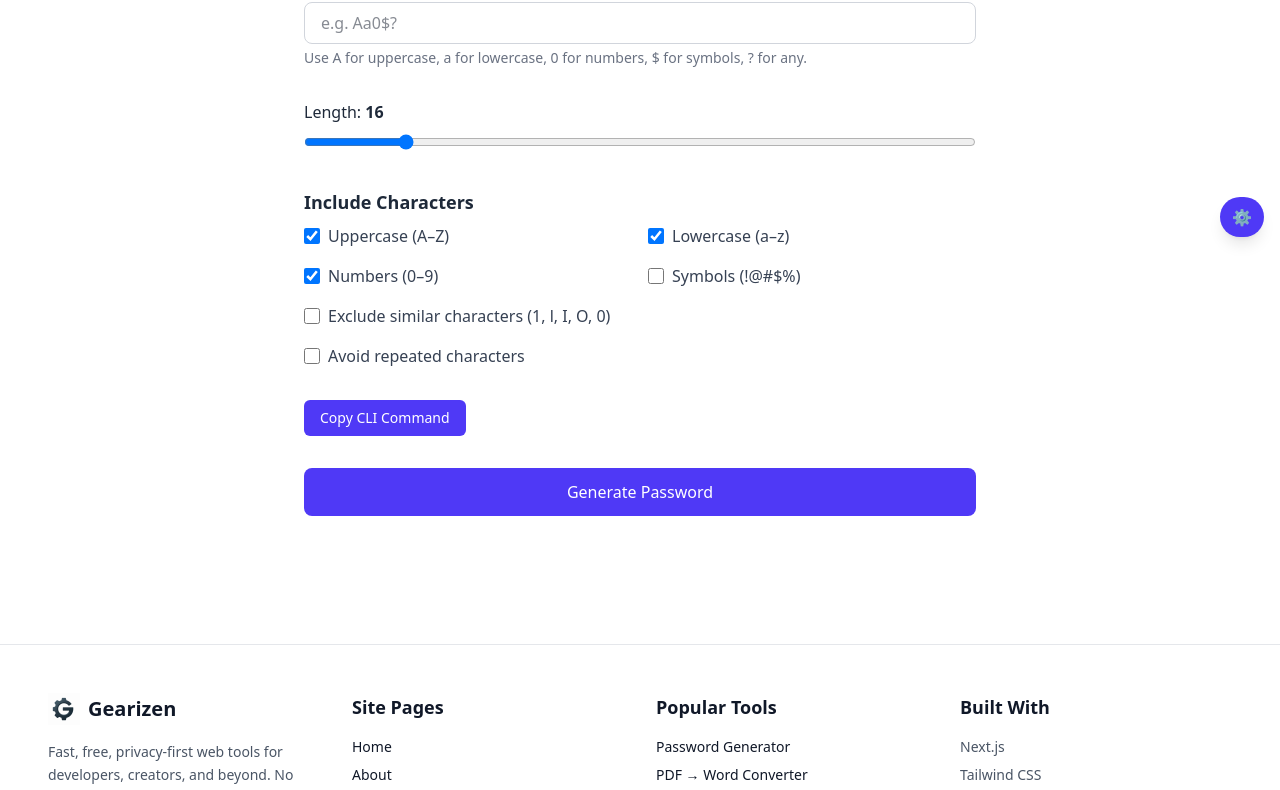
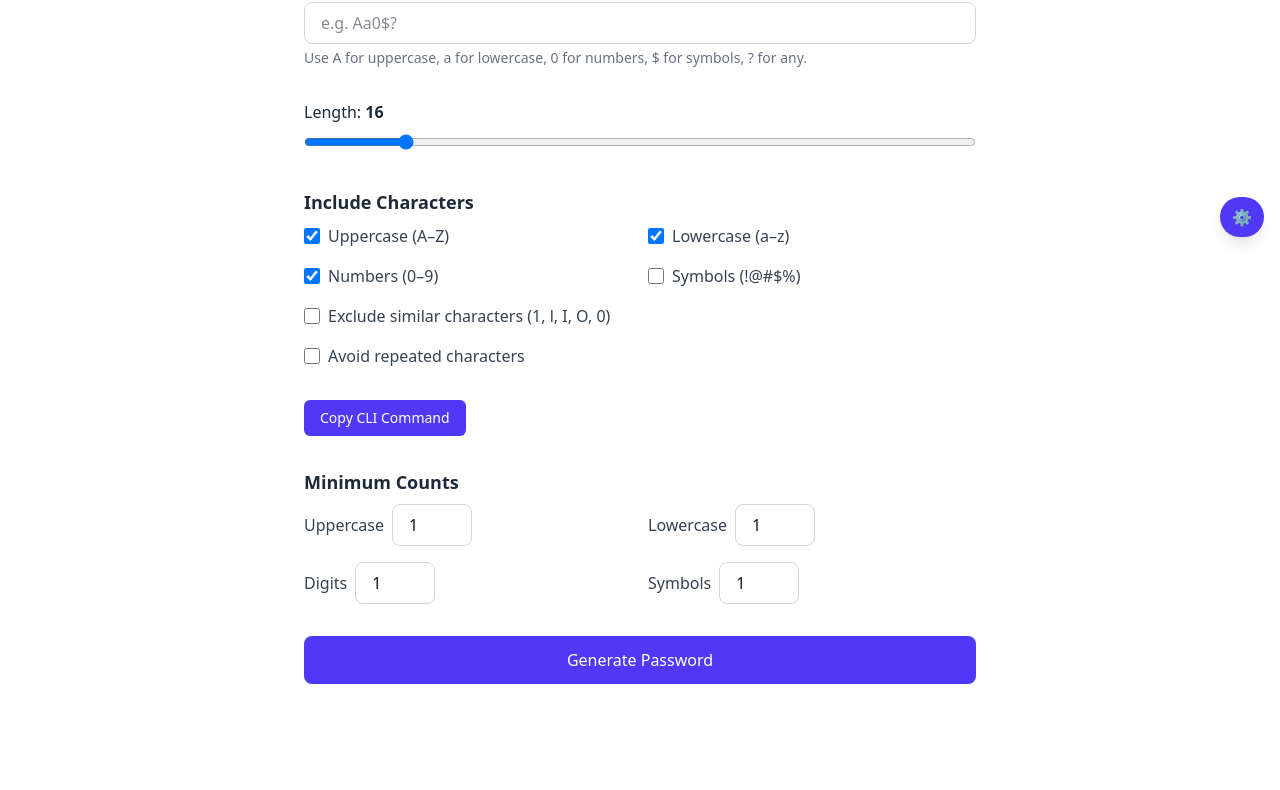
Before and after one commit to tahir-ozcan/gearizen, a Next.js app: page /tools/password-generator in a window 1280 px wide. Shown: the part 547-1337 px from the top of the page. Built offline with nearby package versions, Linux system fonts and the light colour scheme.

Commit message:
Enhance password generator

```diff
--- a/app/tools/password-generator/password-generator-client.tsx
+++ b/app/tools/password-generator/password-generator-client.tsx
@@ -15,6 +15,10 @@ export default function PasswordGeneratorClient() {
   const [excludeSimilar, setExcludeSimilar] = useState(false);
   const [pattern, setPattern] = useState("");
   const [avoidRepeats, setAvoidRepeats] = useState(false);
+  const [minUpper, setMinUpper] = useState(1);
+  const [minLower, setMinLower] = useState(1);
+  const [minDigits, setMinDigits] = useState(1);
+  const [minSymbols, setMinSymbols] = useState(1);
   const [password, setPassword] = useState("");
   const [copied, setCopied] = useState(false);
 
@@ -28,6 +32,10 @@ export default function PasswordGeneratorClient() {
       excludeSimilar,
       pattern: pattern || undefined,
       avoidRepeats,
+      minUpper: useUpper ? minUpper : undefined,
+      minLower: useLower ? minLower : undefined,
+      minDigits: useDigits ? minDigits : undefined,
+      minSymbols: useSymbols ? minSymbols : undefined,
     });
     setPassword(pwd);
     setCopied(false);
@@ -40,6 +48,10 @@ export default function PasswordGeneratorClient() {
     excludeSimilar,
     pattern,
     avoidRepeats,
+    minUpper,
+    minLower,
+    minDigits,
+    minSymbols,
   ]);
 
   // Generate an initial password on mount
@@ -73,6 +85,10 @@ export default function PasswordGeneratorClient() {
     excludeSimilar ? "--exclude-similar" : "",
     pattern ? `--pattern ${pattern}` : "",
     avoidRepeats ? "--avoid-repeats" : "",
+    useUpper ? `--min-upper ${minUpper}` : "",
+    useLower ? `--min-lower ${minLower}` : "",
+    useDigits ? `--min-digits ${minDigits}` : "",
+    useSymbols ? `--min-symbols ${minSymbols}` : "",
   ]
     .filter(Boolean)
     .join(" ");
@@ -102,14 +118,14 @@ export default function PasswordGeneratorClient() {
         >
           Your Password
         </label>
-        <div className="flex items-center space-x-3">
+        <div className="flex flex-col sm:flex-row sm:items-center gap-3">
           <input
             id="generated-password"
             type="text"
             readOnly
             value={password}
             aria-label="Generated password"
-            className="flex-grow bg-white border border-gray-300 rounded-lg px-4 py-2 font-mono text-lg focus:outline-none focus:ring-2 focus:ring-indigo-500 transition"
+            className="flex-grow bg-white border border-gray-300 rounded-lg px-4 py-2 font-mono text-lg focus:outline-none focus:ring-2 focus:ring-indigo-500 transition overflow-x-auto whitespace-nowrap"
           />
           <button
             type="button"
@@ -255,10 +271,59 @@ export default function PasswordGeneratorClient() {
           </button>
         </fieldset>
 
-        <button
-          type="submit"
-          className="w-full btn-primary"
-        >
+        <fieldset className="space-y-4">
+          <legend className="text-lg font-semibold text-gray-800 mb-2">
+            Minimum Counts
+          </legend>
+          <div className="grid grid-cols-2 gap-4">
+            <label className="flex items-center space-x-2">
+              <span className="text-gray-700 select-none">Uppercase</span>
+              <input
+                type="number"
+                min={0}
+                value={minUpper}
+                onChange={(e) => setMinUpper(Number(e.target.value))}
+                disabled={!useUpper}
+                className="w-20 input-base"
+              />
+            </label>
+            <label className="flex items-center space-x-2">
+              <span className="text-gray-700 select-none">Lowercase</span>
+              <input
+                type="number"
+                min={0}
+                value={minLower}
+                onChange={(e) => setMinLower(Number(e.target.value))}
+                disabled={!useLower}
+                className="w-20 input-base"
+              />
+            </label>
+            <label className="flex items-center space-x-2">
+              <span className="text-gray-700 select-none">Digits</span>
+              <input
+                type="number"
+                min={0}
+                value={minDigits}
+                onChange={(e) => setMinDigits(Number(e.target.value))}
+                disabled={!useDigits}
+                className="w-20 input-base"
+              />
+            </label>
+            <label className="flex items-center space-x-2">
+              <span className="text-gray-700 select-none">Symbols</span>
+              <input
+                type="number"
+                min={0}
+                value={minSymbols}
+                onChange={(e) => setMinSymbols(Number(e.target.value))}
+                disabled={!useSymbols}
+                className="w-20 input-base"
+              />
+            </label>
+          </div>
+        </fieldset>
+
+        <button type="submit" className="w-full btn-primary">
           Generate Password
         </button>
       </form>
--- a/lib/generate-password.ts
+++ b/lib/generate-password.ts
@@ -10,6 +10,14 @@ export interface PasswordOptions {
   pattern?: string;
   /** Avoid consecutive repeated characters */
   avoidRepeats?: boolean;
+  /** Minimum number of uppercase characters */
+  minUpper?: number;
+  /** Minimum number of lowercase characters */
+  minLower?: number;
+  /** Minimum number of digit characters */
+  minDigits?: number;
+  /** Minimum number of symbol characters */
+  minSymbols?: number;
 }
 
 const UPPER = "ABCDEFGHIJKLMNOPQRSTUVWXYZ";
@@ -22,14 +30,14 @@ function filterSet(source: string, exclude: boolean): string {
   return exclude ? source.replace(new RegExp(`[${SIMILAR}]`, "g"), "") : source;
 }
 
-function randomIndex(max: number): number {
-  const arr = new Uint32Array(1);
+function randomIndices(count: number, max: number): number[] {
+  const arr = new Uint32Array(count);
   globalThis.crypto.getRandomValues(arr);
-  return arr[0] % max;
+  return Array.from(arr, (v) => v % max);
 }
 
 function randomChar(set: string): string {
-  return set.charAt(randomIndex(set.length));
+  return set.charAt(randomIndices(1, set.length)[0]);
 }
 
 /**
@@ -76,8 +84,8 @@ export function generatePassword(options: PasswordOptions): string {
     return out.join("");
   }
 
-  const length = Math.floor(options.length ?? 0);
-  if (length <= 0) return "";
+  const requestedLength = Math.floor(options.length ?? 0);
+  if (requestedLength <= 0) return "";
 
   let pool = "";
   if (options.upper) pool += filterSet(UPPER, excludeSimilar);
@@ -86,23 +94,32 @@ export function generatePassword(options: PasswordOptions): string {
   if (options.symbols) pool += filterSet(SYMBOLS, excludeSimilar);
   if (!pool) return "";
 
-  const chars = Array.from({ length }, () => randomChar(pool));
+  const minUpper = options.upper ? Math.max(options.minUpper ?? 1, 0) : 0;
+  const minLower = options.lower ? Math.max(options.minLower ?? 1, 0) : 0;
+  const minDigits = options.digits ? Math.max(options.minDigits ?? 1, 0) : 0;
+  const minSymbols = options.symbols ? Math.max(options.minSymbols ?? 1, 0) : 0;
 
   const required: string[] = [];
-  if (options.upper)
+  for (let i = 0; i < minUpper; i++)
     required.push(randomChar(filterSet(UPPER, excludeSimilar)));
-  if (options.lower)
+  for (let i = 0; i < minLower; i++)
     required.push(randomChar(filterSet(LOWER, excludeSimilar)));
-  if (options.digits)
+  for (let i = 0; i < minDigits; i++)
     required.push(randomChar(filterSet(DIGITS, excludeSimilar)));
-  if (options.symbols)
+  for (let i = 0; i < minSymbols; i++)
     required.push(randomChar(filterSet(SYMBOLS, excludeSimilar)));
 
+  const finalLength = Math.max(requestedLength, required.length);
+  const chars = Array.from({ length: finalLength }, () => randomChar(pool));
+
   const used = new Set<number>();
-  required.forEach((ch) => {
-    let idx = randomIndex(length);
-    while (used.has(idx)) idx = randomIndex(length);
-    used.add(idx);
+  randomIndices(required.length * 2, finalLength).forEach((pos) => {
+    if (used.size >= required.length) return;
+    if (!used.has(pos)) used.add(pos);
+  });
+  const positions = Array.from(used);
+  required.forEach((ch, i) => {
+    const idx = positions[i] ?? randomIndices(1, finalLength)[0];
     chars[idx] = ch;
   });
 
```
Also changed, not shown: 2 other files (tests, documents, lock files or other folders).
